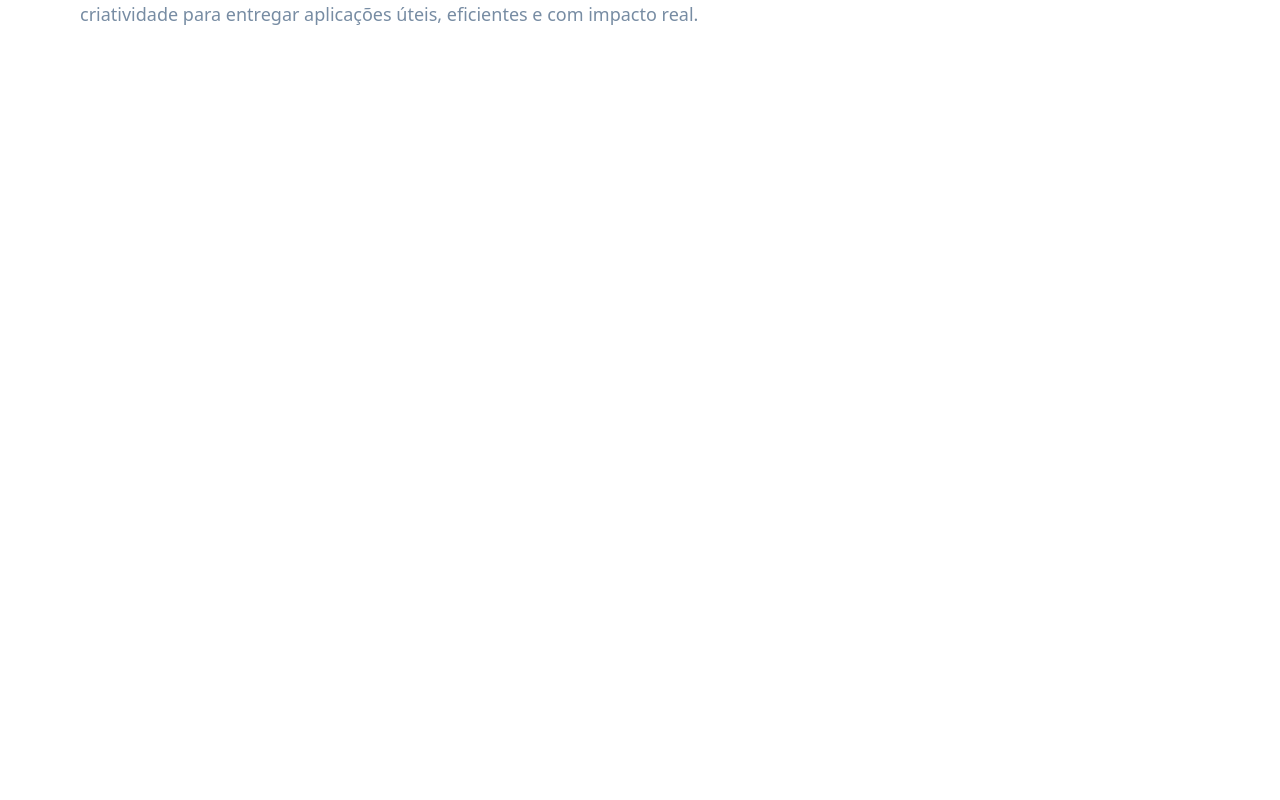
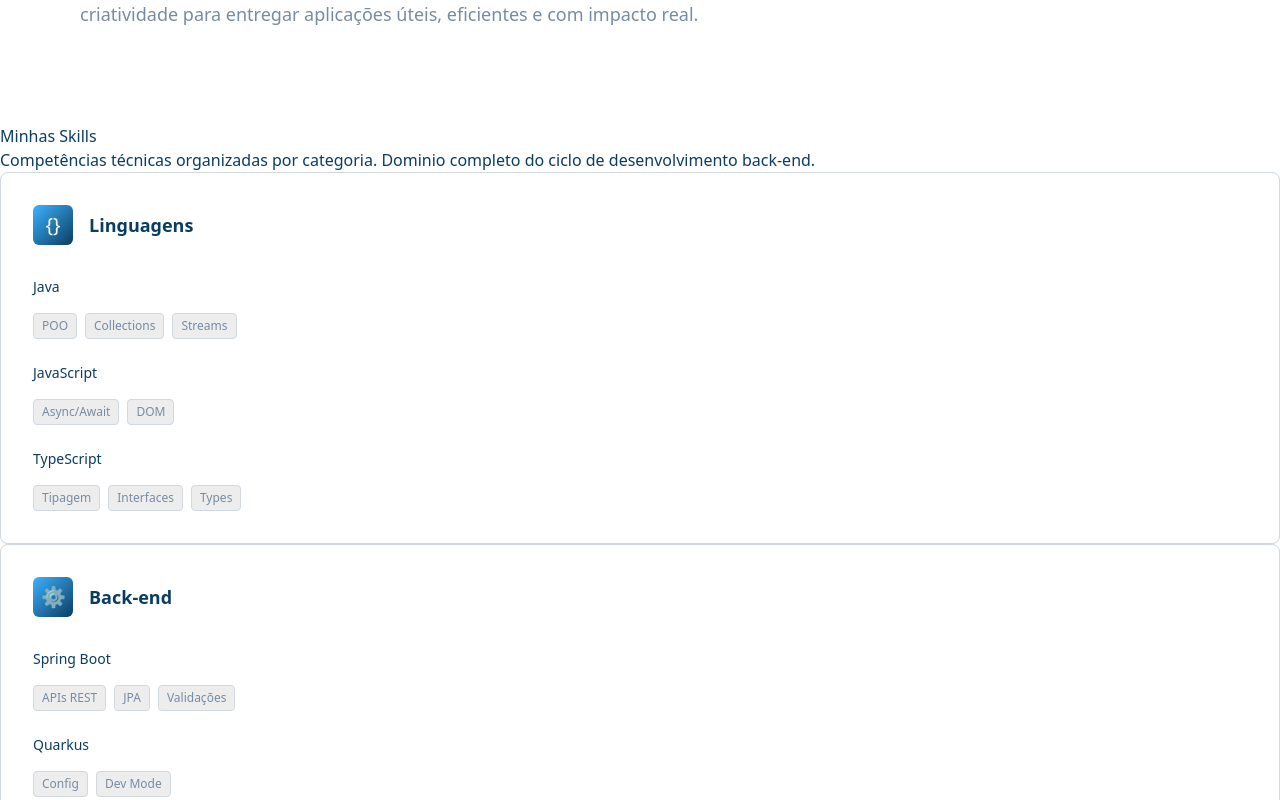
Before and after one commit to annaclrl/portifolio, a React (Vite) app: page / in a window 1280 px wide. Shown: the part 2880-3680 px from the top of the page. Before the commit the page ends 3004 px from the top, so only its background shows below. Built offline with nearby package versions, Linux system fonts and the light colour scheme.

Commit message:
feat: criando seção de Skills

```diff
--- a/src/components/CardSkill/index.tsx
+++ b/src/components/CardSkill/index.tsx
@@ -66,27 +66,8 @@
                 className="text-sm font-medium"
                 style={{ color: 'var(--primary)' }}
               >
-                {skill.name}
+                {skill.nome}
               </span>
-              <span
-                className="text-xs uppercase tracking-wider"
-                style={{ color: 'var(--accent)' }}
-              >
-                {skill.level}
-              </span>
-            </div>
-
-            <div
-              className="h-1 rounded-full overflow-hidden"
-              style={{ backgroundColor: 'var(--bg-secondary)' }}
-            >
-              <div
-                className="h-full rounded-full transition-all duration-1000 ease-out"
-                style={{
-                  background: 'linear-gradient(90deg, var(--accent), var(--primary))',
-                  width: isVisible ? `${skill.percentage}%` : '0%'
-                }}
-              />
             </div>
 
             <div className="flex flex-wrap gap-2 pt-2">
--- a/src/data/cardSkill.ts
+++ b/src/data/cardSkill.ts
@@ -1,4 +1,4 @@
-const skills = [
+export const skills = [
   {
     titulo: "Linguagens",
     icone: "{}",
--- a/src/pages/Portifolio/index.tsx
+++ b/src/pages/Portifolio/index.tsx
@@ -6,6 +6,8 @@
 import CardProjeto from "../../components/CardProjeto";
 import { projetos } from "../../data/cardProjeto";
 import { experiencias } from "../../data/expericenica";
+import CardSkill from "../../components/CardSkill";
+import { skills } from "../../data/cardSkill";
 
 
 const Portifolio = () => {
@@ -327,6 +329,24 @@
         </div>
       </section>
 
+      <section>
+        <div>
+          <div>
+            <h2>
+              Minhas Skills
+            </h2>
+            <p>
+              Competências técnicas organizadas por categoria. Dominio completo do ciclo de desenvolvimento back-end.
+            </p>
+          </div>
+
+          <div>
+            {skills.map((category, index) => (
+              <CardSkill key={index} category={category} />
+            ))}
+          </div>
+        </div>
+      </section>
     </div>
   )
 };
--- a/src/types/types.ts
+++ b/src/types/types.ts
@@ -19,9 +19,7 @@
 }
 
 export interface Skill {
-  name: string;
-  level: string;
-  percentage: number;
+  nome: string;
   tags: string[];
 }
 
```
